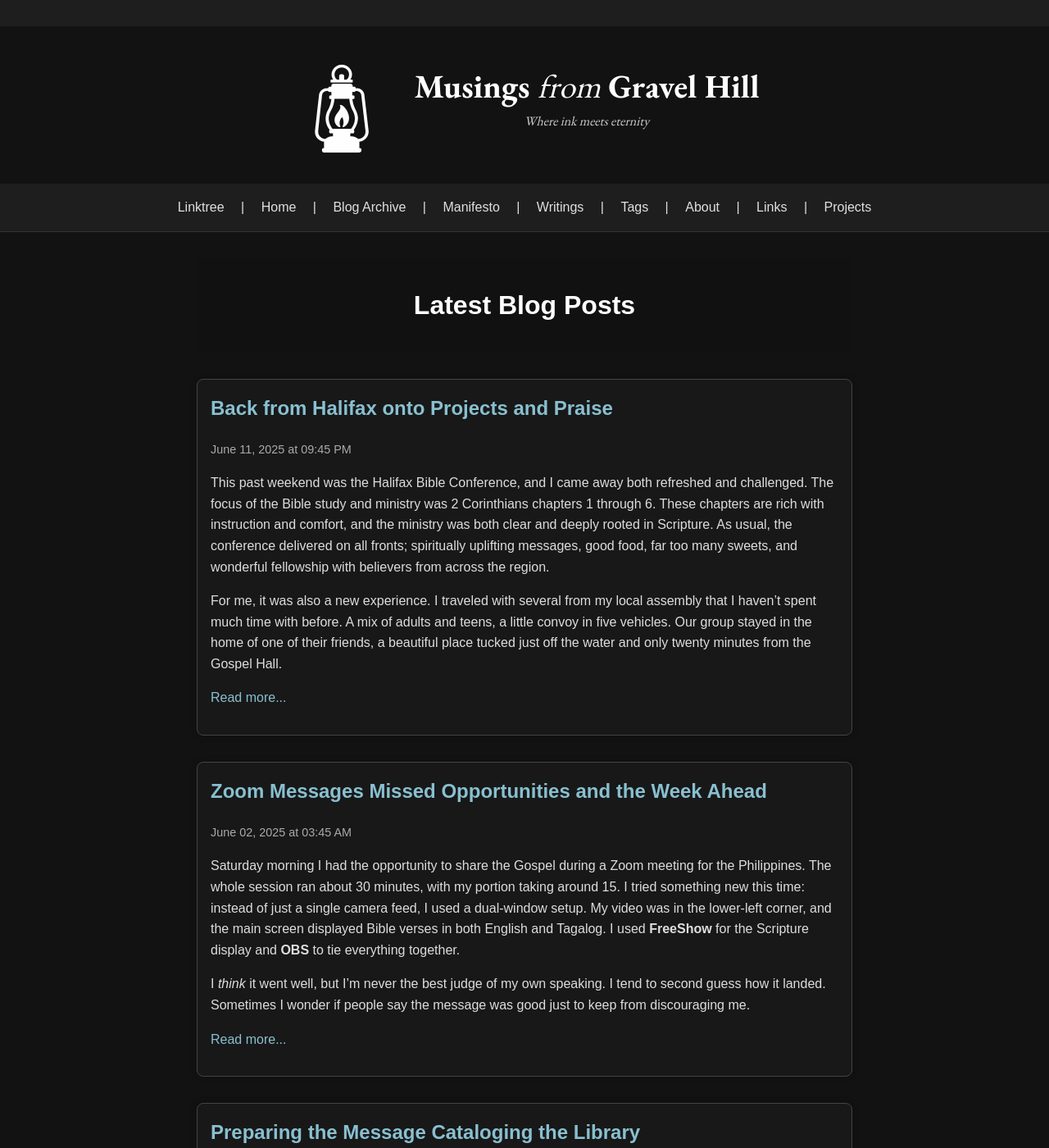
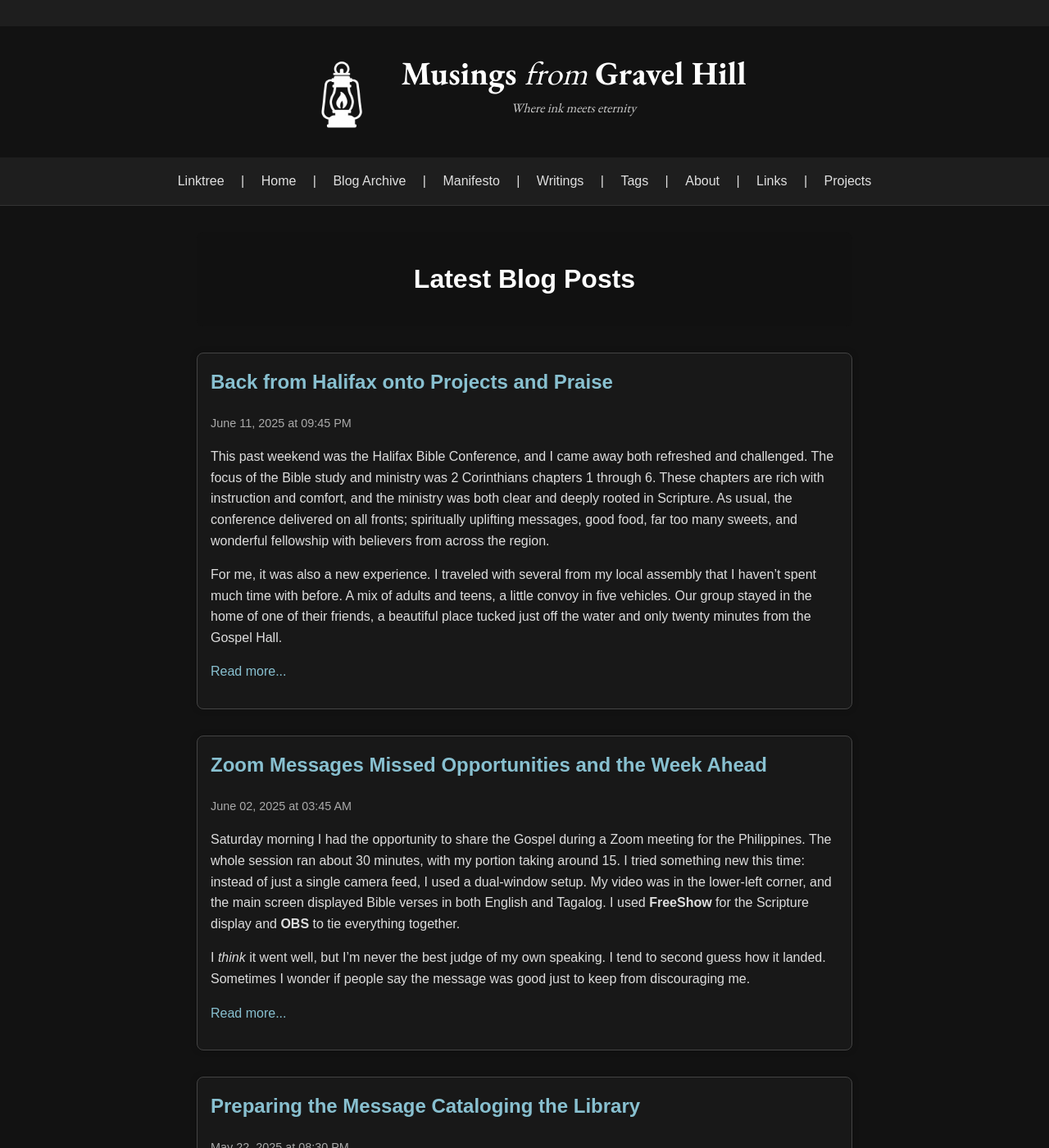
Before and after one commit to Atrion/atrion-blog, a Jekyll site: the page built from index.md, in a window 1280 px wide and 1400 px high. Shown: the whole window at 82% size. Built offline with Jekyll 4.4.1, drawn with Linux system fonts in a browser that asks for light colours.

Commit message:
Update style.css

```diff
--- a/assets/css/style.css
+++ b/assets/css/style.css
@@ -228,7 +228,7 @@ img {
   padding: 0 0.5rem;
 }
 
-/* === Header Styling with Larger Icon and Centered Subtitle === */
+/* === Custom Header Styling with Left Icon and Centered Title/Subtitle === */
 
 .site-header {
   display: flex;
@@ -236,14 +236,14 @@ img {
   justify-content: center;
   padding: 2rem 1rem;
   flex-wrap: wrap;
-  gap: 1.5rem;
-  font-family: 'EB Garamond', serif;
+  text-align: left;
 }
 
 .site-icon {
-  width: 128px; /* Increased size */
-  height: 128px;
-  filter: brightness(0) invert(1);
+  width: 96px;
+  height: auto;
+  margin-right: 1.5rem;
+  filter: brightness(0) invert(1); /* Makes dark SVGs visible on black */
   flex-shrink: 0;
 }
 
@@ -251,9 +251,7 @@ img {
   display: flex;
   flex-direction: column;
   justify-content: center;
-  align-items: center; /* Centers both title and subtitle */
   text-align: center;
-  max-width: 100%;
 }
 
 .site-title {
@@ -261,6 +259,7 @@ img {
   font-size: 2.5rem;
   font-weight: 700;
   line-height: 1.2;
+  font-family: 'EB Garamond', serif;
 }
 
 .italic-word {
@@ -274,6 +273,8 @@ img {
   margin-top: 0.5rem;
   font-style: italic;
   line-height: 1.4;
+  font-family: 'EB Garamond', serif;
+  text-align: center;
 }
 
 /* === Mobile Responsiveness === */
@@ -284,8 +285,9 @@ img {
     text-align: center;
   }
 
-  .icon-title {
-    align-items: center;
+  .site-icon {
+    margin: 0 0 1rem 0;
+    width: 64px;
   }
 
   .site-title {
@@ -295,9 +297,4 @@ img {
   .site-subtitle {
     font-size: 0.9rem;
   }
-
-  .site-icon {
-    width: 48px;
-    height: 48px;
-  }
 }
```
